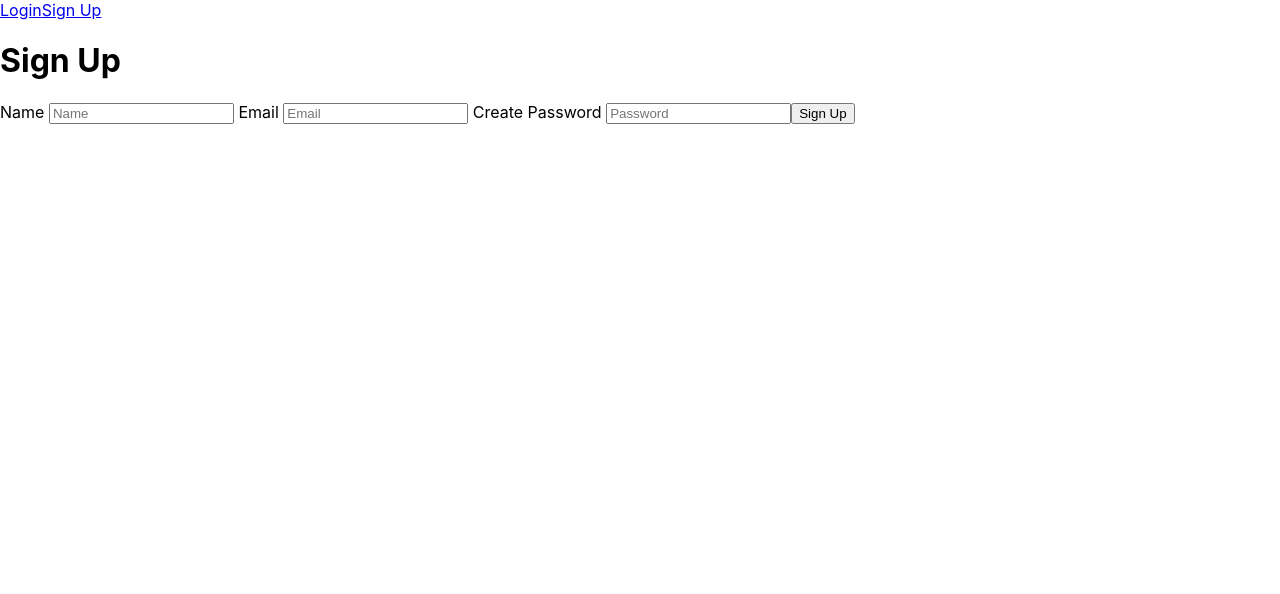
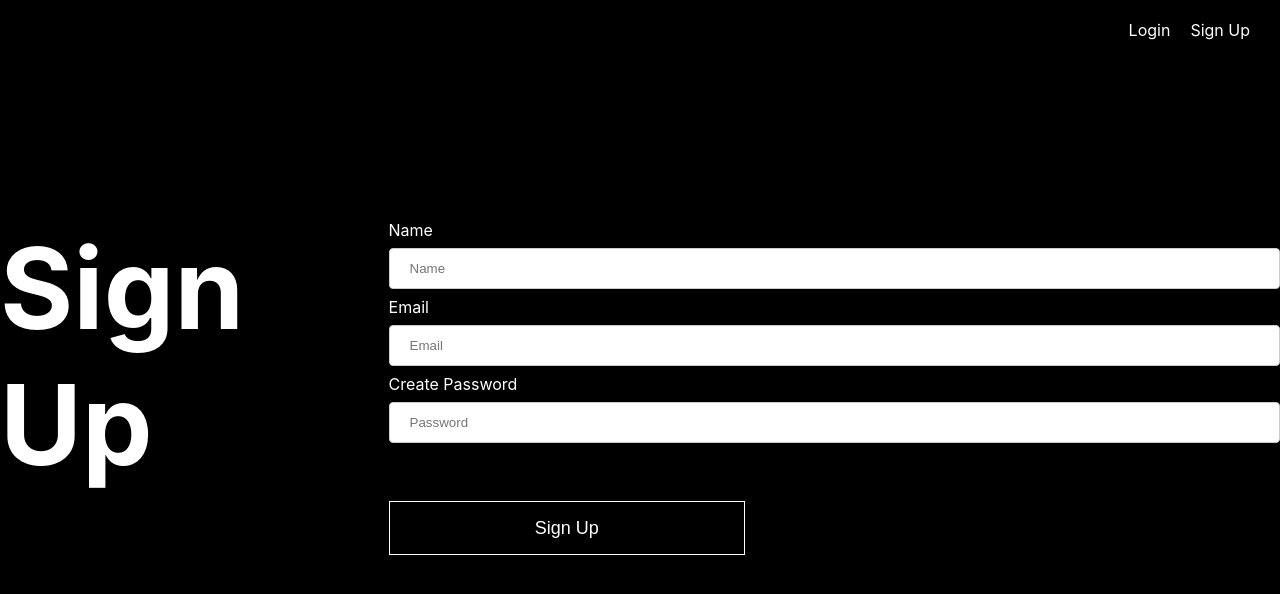
Before and after one commit to cloudberries27/DWA.exercise-five, a React (Create React App) app: page /sign-up in a window 1280 px wide. Shown: the top 594 px of the page. Built offline with nearby package versions, Linux system fonts and the light colour scheme; no server answers.

Commit message:
added styling

```diff
--- a/src/App.css
+++ b/src/App.css
@@ -1,16 +1,79 @@
-.Header{
+body{
+    background: black;
+    color: white;
+  }
+
+header{
     margin: 0 auto;
-    max-width: 1040px;
+    width: 100%;
 }
 
-.Header nav{
-    align-items: center;
+header nav{
+    margin: 10px 20px;
     display: flex;
     justify-content: flex-end;
-    padding: 10px, 25px;
 }
-.Header nav a{
-    color: black;
+header nav a{
+    color: white;
     display: inline-block;
-    font-size: 12px;
+    font-size: 1em;
+    padding: 10px 10px;
+    text-decoration: none;
 }
+h1{
+    display: flex;
+    font-size: 7em;
+    margin-block-start: 0;
+    margin-block-end: 0;
+  }
+  .signUp-page{
+    display: flex;
+    justify-content: space-around;
+    padding-top: 10em;
+  }
+
+  input[type=name] {
+    width: 100%;
+    padding: 12px 20px;
+    margin: 8px 0;
+    display: inline-block;
+    border: 1px solid #ccc;
+    border-radius: 4px;
+    box-sizing: border-box;
+  }
+
+  input[type=email] {
+    width: 100%;
+    padding: 12px 20px;
+    margin: 8px 0;
+    display: inline-block;
+    border: 1px solid #ccc;
+    border-radius: 4px;
+    box-sizing: border-box;
+  }
+  input[type=password] {
+    width: 100%;
+    padding: 12px 20px;
+    margin: 8px 0;
+    display: inline-block;
+    border: 1px solid #ccc;
+    border-radius: 4px;
+    box-sizing: border-box;
+  }
+  button{
+    color: white;
+    background-color: Transparent;
+    font-size: large;
+    transition: all 0.5s;
+    position: relative;
+    border: 1px solid white;
+    line-height: 50px;;
+    text-align: center;
+    margin-right: auto;
+    margin-left: auto;
+    margin-top: 50px;
+    width: 40%;
+  }
+  button:hover{
+    border-radius: 25px;
+  }
--- a/src/components/SignUpForm/index.js
+++ b/src/components/SignUpForm/index.js
@@ -2,7 +2,7 @@ import React from 'react'
 
 export default function SignUp({submitFunction}){
     return (
-        <div>
+        <div className='signUp-comp'>
             <form onSubmit = { e => submitFunction(e) }>
                 <label htmlFor='name'> Name </label>
                 <input type='name' name='name' placeholder='Name'/>
--- a/src/components/UserProfileComponents/index.js
+++ b/src/components/UserProfileComponents/index.js
@@ -1,5 +1,5 @@
 import React from "react";
 
-export default function UserInformation() {
-    return <div>UserInformation</div>
+export default function UserInformation({ email }) {
+    return <div>Logged in user email is {email}</div>
 }
--- a/src/pages/Login/index.js
+++ b/src/pages/Login/index.js
@@ -4,7 +4,7 @@ import LoginForm from "../../components/LoginForm/index";
 
 export default function Login({logInFunction}) {
     return (
-        <div>
+        <div className='signUp-page'>
             <h1>Login</h1>
             <LoginForm submitFunction = {logInFunction}/>
         </div>
--- a/src/pages/SignUp/index.js
+++ b/src/pages/SignUp/index.js
@@ -4,7 +4,7 @@ import SignUpForm from "../../components/SignUpForm/index";
 
 export default function SignUp({signUpFunction}){
     return(
-        <div>
+        <div className='signUp-page'>
             <h1>Sign Up</h1>
             <SignUpForm submitFunction = {signUpFunction}/>
         </div>
--- a/src/pages/UserProfile/index.js
+++ b/src/pages/UserProfile/index.js
@@ -2,10 +2,9 @@ import React from "react";
 import UserInformation from "../../components/UserProfileComponents/index";
 
 export default function UserProfile({ user }){
-    console.log('user', user);
 	return (
 		<div>
-			<h1>UserProfile for {user.uid && user.uid}</h1>
+			<h1>Welcome to your Profile</h1>
 			<UserInformation email={user.email ? user.email : 'oh no'}/>
 		</div>
 	);
```
